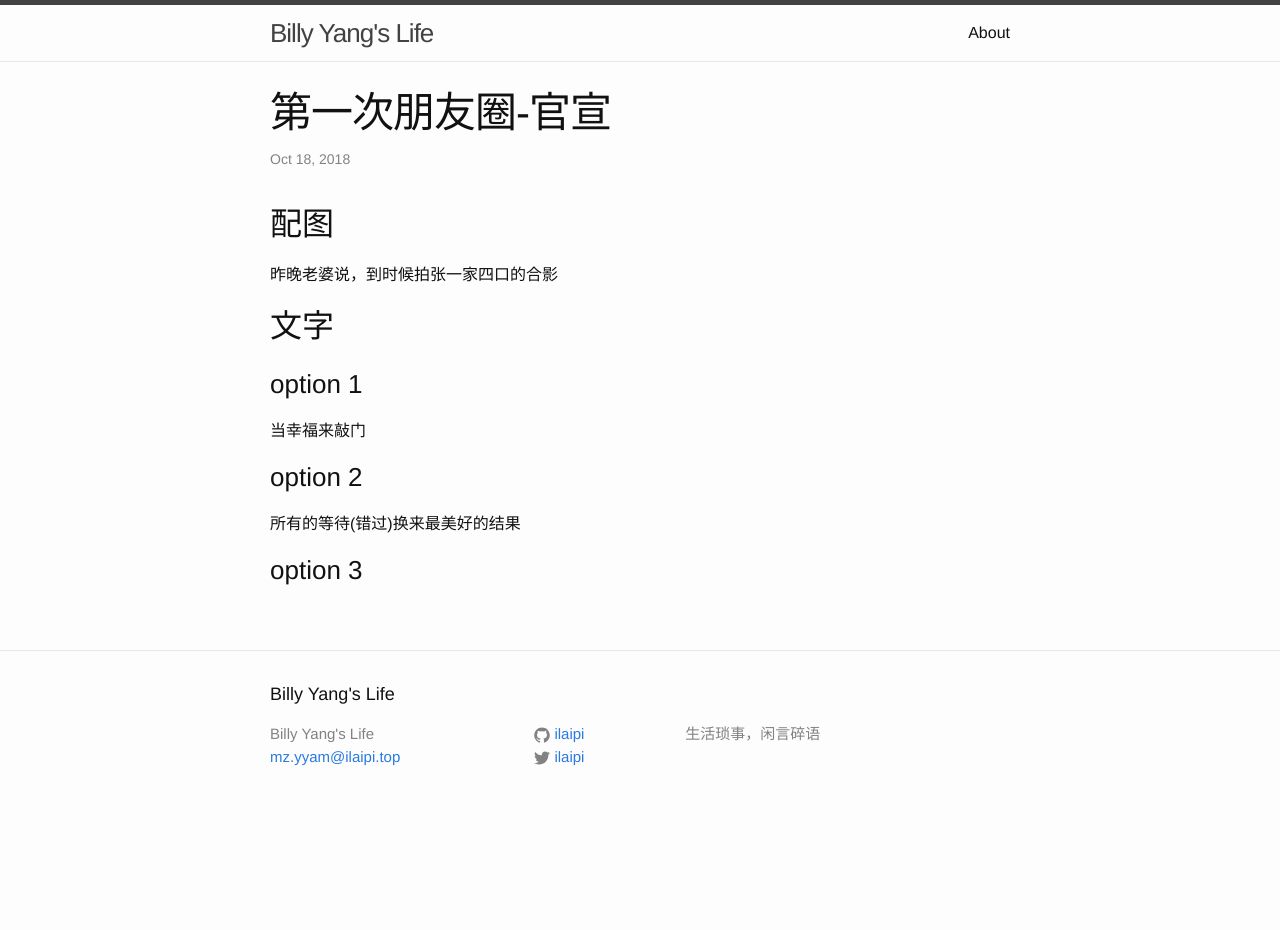
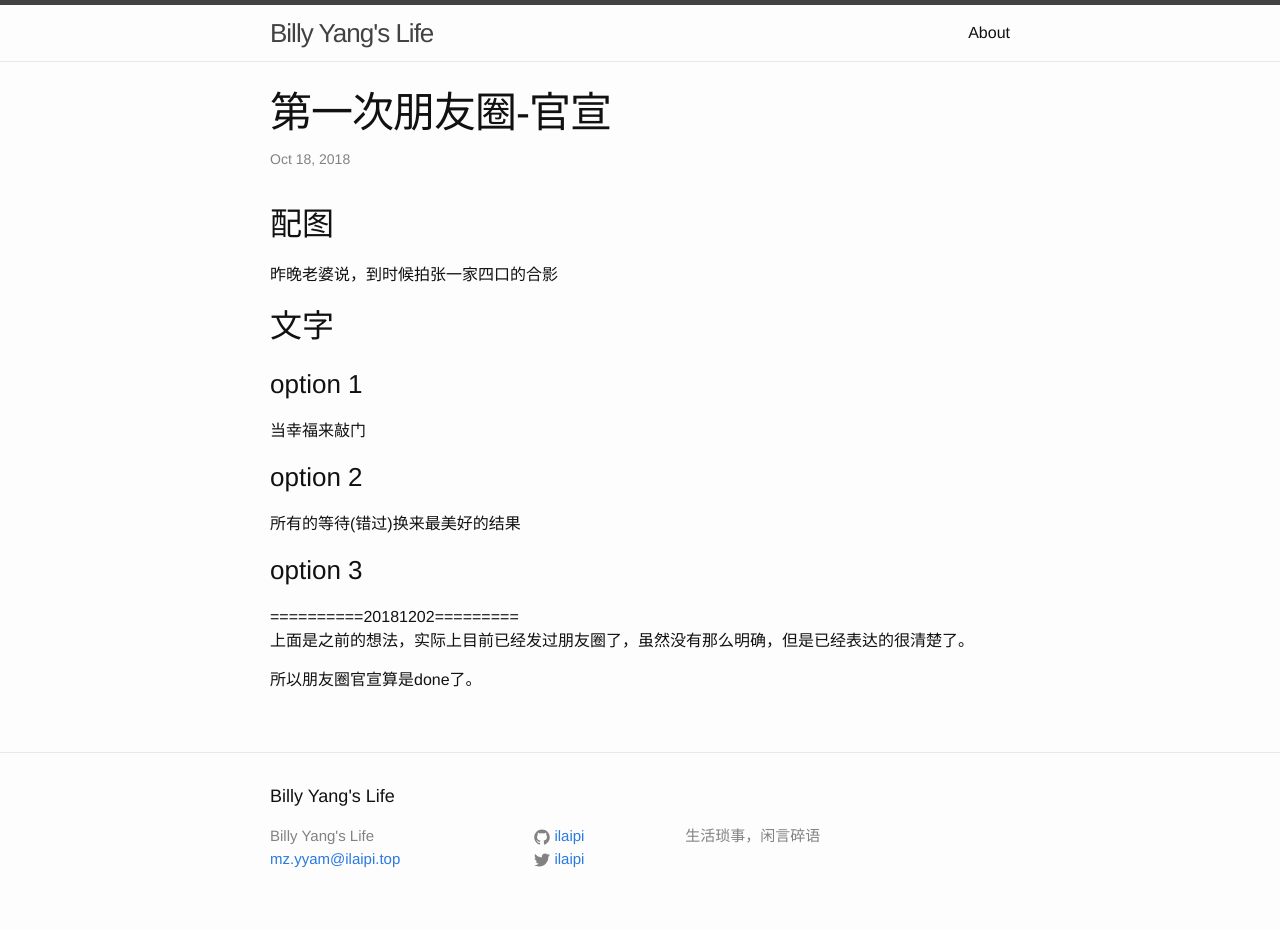
Before and after one commit to ipiali/ipiali.github.io, a Jekyll site: the page built from _posts/2018-10-18-第一次朋友圈-官宣.md, in a window 1280 px wide. Built offline with Jekyll 4.4.1, drawn with Linux system fonts in a browser that asks for light colours; before the commit the page ends 900 px from its top, so only the background shows below that.

Commit message:
Update 2018-10-18-第一次朋友圈-官宣.md

```diff
--- a/_posts/2018-10-18-第一次朋友圈-官宣.md
+++ b/_posts/2018-10-18-第一次朋友圈-官宣.md
@@ -16,3 +16,8 @@ keywords: 朋友圈 官宣
 所有的等待(错过)换来最美好的结果
 
 ### option 3
+
+==========20181202=========
+上面是之前的想法，实际上目前已经发过朋友圈了，虽然没有那么明确，但是已经表达的很清楚了。
+
+所以朋友圈官宣算是done了。
```
